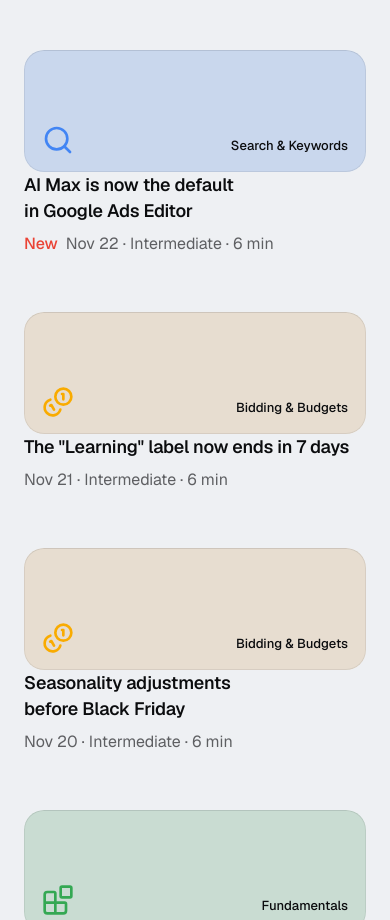
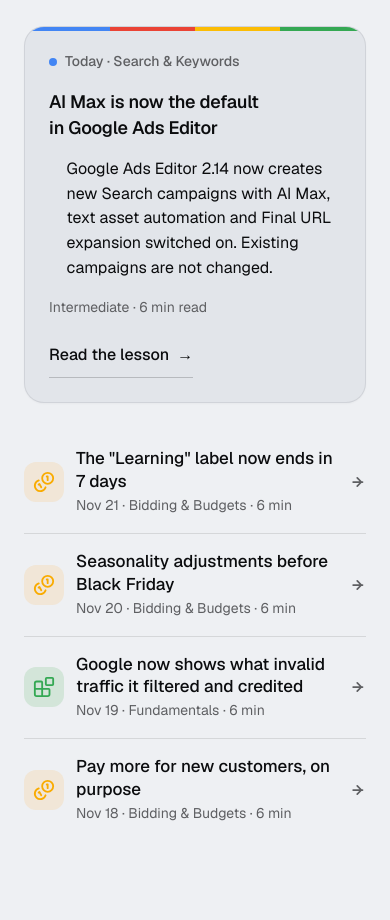
Before and after one commit to youssefyoussef28/google-ads-school, a plain HTML site: page index.html in a window 390 px wide. Shown: the part 1080-2000 px from the top of the page. Drawn offline with nearby package versions, Linux system fonts and the light colour scheme.

Commit message:
Rework latest lessons and fix tablet and phone layouts
Latest lessons is now today's lesson beside a ruled list of the next
five. Below 1280px the sections grow with their content, so the format
cards and the sources diagram no longer leave gaps or overlap the footer.
The logo is four dots in Google's colours.

Co-Authored-By: Claude Opus 5.5 <noreply@anthropic.com>

```diff
--- a/assets/app.js
+++ b/assets/app.js
@@ -63,7 +63,7 @@
         <header class="nav nav--centre">
           <div class="wrap nav__bar">
             <a class="skip-link" href="#top">Skip to content</a>
-            <a class="nav__logo" href="index.html"><span class="mark mark--initial" aria-hidden="true">G</span>Google Ads School</a>
+            <a class="nav__logo" href="index.html"><span class="gs-mark" aria-hidden="true"><i></i><i></i><i></i><i></i></span>Google Ads School</a>
             <nav class="nav__links" aria-label="Main">
               <div class="nav__item"><a class="nav__link" href="index.html#lessons">Latest</a></div>
               <div class="nav__item"><a class="nav__link" href="updates.html"${cur("updates")}>Every lesson</a></div>
@@ -84,7 +84,7 @@
           <div class="wrap">
             <div class="grid">
               <div class="span-6 stack-4">
-                <a class="nav__logo" href="index.html"><span class="mark mark--initial" aria-hidden="true">G</span>Google Ads School</a>
+                <a class="nav__logo" href="index.html"><span class="gs-mark" aria-hidden="true"><i></i><i></i><i></i><i></i></span>Google Ads School</a>
                 <form class="form gs-sub" action="mailto:hello@googleadsschool.example" method="post" enctype="text/plain" data-endpoint="${esc(CONFIG.subscribeEndpoint || "")}" data-sent="You're subscribed. The next lesson arrives tomorrow morning." novalidate>
                   <div class="field"><label for="f-email">Email for the daily lesson</label>
                     <input id="f-email" name="email" type="email" autocomplete="email" inputmode="email" required aria-describedby="f-email-err">
--- a/assets/home.js
+++ b/assets/home.js
@@ -41,14 +41,25 @@
     }
   }
 
-  var grid = document.querySelector("[data-latest]");
-  if (grid && LESSONS.length) {
-    grid.innerHTML = LESSONS.slice(0, 6).map(function (l) {
+  // The lessons section: today's lesson as the featured card, the next five as a ruled list.
+  var feat = document.querySelector(".gs-feature");
+  if (feat && latest) {
+    var ft = track(latest.track);
+    feat.innerHTML =
+      '<span class="gs-feature__top"><span class="gs-dot" style="--tc:' + ft[0] + '"></span><span>' + (latest.date === todayISO ? "Today" : day(latest.date)) + " · " + esc(latest.track) + "</span></span>" +
+      '<h3 class="gs-feature__title">' + esc(latest.title.split(":")[0]) + "</h3>" +
+      (latest.tldr && latest.tldr.length ? '<ul class="gs-feature__tldr">' + latest.tldr.slice(0, 1).map(function (b) { return "<li>" + esc(b) + "</li>"; }).join("") + "</ul>" : "<p>" + esc(latest.summary) + "</p>") +
+      '<span class="gs-feature__meta">' + esc(latest.level) + " · " + latest.minutes + " min read</span>" +
+      '<span class="link gs-feature__go">Read the lesson</span>';
+  }
+  var rows = document.querySelector(".gs-rows");
+  if (rows && LESSONS.length > 1) {
+    rows.innerHTML = LESSONS.slice(1, 6).map(function (l) {
       var t = track(l.track);
-      return '<a class="card card--open card--row span-4 gs-lesson" href="' + url(l) + '" style="--tc:' + t[0] + '">' +
-        '<div class="panel gs-cover"><span class="gs-cover__icon" style="-webkit-mask-image:url(assets/icons/ui-' + t[1] + '.svg);mask-image:url(assets/icons/ui-' + t[1] + '.svg)"></span><span class="gs-cover__track">' + esc(l.track) + "</span></div>" +
-        "<h3>" + esc(l.title.split(":")[0]) + "</h3>" +
-        "<p>" + (l.date === todayISO ? '<span class="gs-new">New</span>' : "") + day(l.date) + " · " + esc(l.level) + " · " + l.minutes + " min</p></a>";
+      return '<li><a class="gs-row" href="' + url(l) + '" style="--tc:' + t[0] + '">' +
+        '<span class="gs-row__icon" aria-hidden="true"><i style="-webkit-mask-image:url(assets/icons/ui-' + t[1] + '.svg);mask-image:url(assets/icons/ui-' + t[1] + '.svg)"></i></span>' +
+        '<span class="gs-row__text"><span class="gs-row__title">' + esc(l.title.split(":")[0]) + '</span><span class="gs-row__meta">' + day(l.date) + " · " + esc(l.track) + " · " + l.minutes + " min</span></span>" +
+        '<svg class="gs-row__arrow" viewBox="0 0 12 12" aria-hidden="true"><path d="M1 6h8M4.5 2.5 8 6l-3.5 3.5" fill="none" stroke="currentColor" stroke-width="1.5" stroke-linecap="round" stroke-linejoin="round"/></svg></a></li>';
     }).join("");
   }
 
--- a/assets/school.css
+++ b/assets/school.css
@@ -107,3 +107,59 @@ html[data-tone="dark"] {
 /* lesson covers: one height for every cover in a row */
 .gs-cover { flex: none !important; height: var(--p-h); min-height: 0; }
 .gs-sub input { width: 100%; }
+
+/* ---------- the logo: four dots in Google's colours beside the name */
+.gs-mark { display: inline-grid; grid-template-columns: 1fr 1fr; gap: 3px; width: 22px; height: 22px; margin-right: 10px; flex: none; vertical-align: -4px; }
+.gs-mark i { border-radius: 50%; }
+.gs-mark i:nth-child(1) { background: #4285f4; } .gs-mark i:nth-child(2) { background: #ea4335; }
+.gs-mark i:nth-child(3) { background: #34a853; } .gs-mark i:nth-child(4) { background: #fbbc05; }
+.nav__logo { display: inline-flex; align-items: center; }
+.footer .nav__logo .gs-mark { width: 0.9em; height: 0.9em; }
+
+/* ---------- latest lessons: today's lesson featured beside a ruled list of the next five */
+.gs-feature { display: flex; flex-direction: column; gap: var(--s-4); padding: var(--s-6); position: relative; overflow: hidden; }
+.gs-feature::before { content: ""; position: absolute; inset: 0 0 auto 0; height: 4px; background: linear-gradient(90deg, #4285f4 0 25%, #ea4335 25% 50%, #fbbc05 50% 75%, #34a853 75%); }
+.gs-feature__top { display: flex; align-items: center; gap: var(--s-2); font-size: 14px; font-weight: 500; color: var(--muted); }
+.gs-dot { width: 8px; height: 8px; border-radius: 50%; background: var(--tc); flex: none; }
+.gs-feature__title { font: var(--display-weight) clamp(26px, 2.4vw, 34px)/1.12 var(--font-display); letter-spacing: var(--display-tracking); }
+.gs-feature__tldr { margin: 0; padding-left: 1.1em; display: grid; gap: var(--s-2); color: var(--ink); }
+.gs-feature__tldr li::marker { color: var(--action); }
+.gs-feature__meta { font-size: 14px; color: var(--muted); margin-top: auto; }
+.gs-feature__go { align-self: flex-start; }
+.gs-rows { list-style: none; margin: 0; padding: 0; display: grid; }
+.gs-rows > li + li { border-top: 1px solid var(--line); }
+.gs-row { display: grid; grid-template-columns: 44px minmax(0, 1fr) 16px; gap: var(--s-4); align-items: center; padding: var(--s-4) var(--s-2); border-radius: var(--r-sm); transition: background .2s; }
+.gs-row:hover { background: color-mix(in oklab, var(--ink) 5%, transparent); }
+.gs-row__icon { width: 44px; height: 44px; border-radius: 12px; display: grid; place-items: center; background: color-mix(in oklab, var(--tc) 16%, var(--bg)); }
+.gs-row__icon i { width: 22px; height: 22px; background: var(--tc); -webkit-mask-position: center; mask-position: center; -webkit-mask-size: contain; mask-size: contain; -webkit-mask-repeat: no-repeat; mask-repeat: no-repeat; }
+.gs-row__text { display: grid; gap: 2px; min-width: 0; }
+.gs-row__title { font: 500 17px/1.35 var(--font-text); }
+.gs-row__meta { font-size: 14px; color: var(--muted); }
+.gs-row__arrow { width: 14px; height: 14px; color: var(--muted); transition: transform .2s, color .2s; }
+.gs-row:hover .gs-row__arrow { transform: translateX(3px); color: var(--action); }
+.gs-latest { align-items: stretch; }
+
+/* ---------- under 1280px the stacked sections grow with what they hold, so nothing is cut or left as a gap */
+@media (max-width: 1279px) {
+  main > section:not(.hero) { height: auto !important; min-height: 0 !important; }
+  main > section:not(.hero) > .wrap { height: auto !important; }
+  main > section:not(.hero) > .wrap > .fill, main > section:not(.hero) .group { flex: none !important; min-height: auto !important; }
+  #inside > .wrap { display: flex; flex-direction: column; row-gap: var(--card-gap); }
+  #inside .gs-ui { width: calc(100% - 48px); max-width: 440px; }
+  #inside .stage > .at-rise { left: 24px; right: 24px; }
+  .gs-dg { min-height: 440px; }
+}
+@media (max-width: 1023px) {
+  .gs-latest > .gs-feature, .gs-latest > .gs-rows { grid-column: 1 / -1; }
+  .gs-rows { margin-top: var(--s-4); }
+  #sources .grid > * { grid-column: 1 / -1; }
+}
+@media (max-width: 639px) {
+  .gs-feature { padding: var(--s-5); }
+  .gs-rows > li:nth-child(n + 5) { display: none; }
+  .gs-row { grid-template-columns: 40px minmax(0, 1fr) 14px; gap: var(--s-3); padding-inline: 0; }
+  .gs-row__icon { width: 40px; height: 40px; }
+  .gs-dg { min-height: 380px; padding: var(--s-3); }
+}
+/* phone: the topic row would wrap into a block of words, so it stays a desktop detail; feature bullets clamp */
+@media (max-width: 639px) { .gs-marquee { display: none; } }
--- a/index.html
+++ b/index.html
@@ -49,10 +49,9 @@
 <link rel="modulepreload" href="assets/moments/marquee-row/moment.js">
 <style>
   /* page CSS: inside the visuals only, and one --p-h per card group */
-  #lessons .panel { --p-h: 112px; }
   #inside .panel { --p-h: 236px; }
-  @media (max-width: 639px) { #lessons .panel { --p-h: 122px; } #inside .panel { --p-h: 170px; } }
-  @media (min-width: 640px) and (max-width: 1279px) { #lessons { --h: 2; } }
+  @media (max-width: 1279px) { #inside .panel { --p-h: 270px; } }
+  @media (max-width: 639px) { #inside .panel { --p-h: 176px; } }
 </style>
 </head>
 <body data-page="index">
@@ -65,7 +64,7 @@
 <header class="nav nav--centre">
   <div class="wrap nav__bar">
     <a class="skip-link" href="#top">Skip to content</a>
-    <a class="nav__logo" href="#top"><span class="mark mark--initial" aria-hidden="true">G</span>Google Ads School</a>
+    <a class="nav__logo" href="#top"><span class="gs-mark" aria-hidden="true"><i></i><i></i><i></i><i></i></span>Google Ads School</a>
     <nav class="nav__links" aria-label="Main">
       <div class="nav__item">
         <a class="nav__link" href="#lessons">Lessons <svg class="chev" viewBox="0 0 12 12" aria-hidden="true"><path d="M3 4.5l3 3 3-3" fill="none" stroke="currentColor" stroke-width="1.5" stroke-linecap="round" stroke-linejoin="round"/></svg></a>
@@ -131,19 +130,22 @@
     </div></div>
   </section>
 
-  <section class="section" id="lessons" style="--hm: 2" aria-labelledby="lessons-h">
+  <section class="section" id="lessons" aria-labelledby="lessons-h">
     <div class="wrap">
       <div class="section-head section-head--split">
         <h2 id="lessons-h">Latest lessons. <span class="muted">One lands every morning.</span></h2>
         <a class="link" href="updates.html">See every lesson</a>
       </div>
-      <div class="grid" data-latest>
-        <!-- six cards, filled from data/index.js by assets/app.js; these are the build-time copy -->
-        <a class="card card--open card--row span-4 gs-lesson" href="lesson.html?l=2026-11-15-data-strength-uplift-metric" style="--tc:#34a853">
-          <div class="panel gs-cover" data-track="Measurement &amp; Tracking"><span class="gs-cover__icon" style="-webkit-mask-image:url(assets/icons/ui-ruler.svg);mask-image:url(assets/icons/ui-ruler.svg)"></span><span class="gs-cover__track">Measurement &amp; Tracking</span></div>
-          <h3>Data Strength Uplift: what the new number tells you</h3>
-          <p>Nov 15 · Intermediate · 8 min</p>
+      <div class="grid grid--top gs-latest" data-latest>
+        <!-- filled from data/index.js by assets/home.js: today's lesson as the featured card, the next five as a list -->
+        <a class="card gs-feature span-6" href="lesson.html" data-today-link>
+          <span class="gs-feature__top"><span class="gs-dot" style="--tc:#34a853"></span><span>Today · Measurement &amp; Tracking</span></span>
+          <h3 class="gs-feature__title">Data Strength Uplift</h3>
+          <ul class="gs-feature__tldr"><li>Google Ads now estimates the share of extra conversions your first-party data setup recovered over the last 14 days.</li></ul>
+          <span class="gs-feature__meta">Intermediate · 6 min read</span>
+          <span class="link gs-feature__go">Read the lesson</span>
         </a>
+        <ol class="gs-rows span-6 start-7"></ol>
       </div>
       <div class="gs-marquee" data-moment="marquee-row" data-moment-opts='{"speed": 32}'>
         <ul class="mo-mq__track" data-edge-free><li>AI Max</li><li>Performance Max</li><li>Smart Bidding</li><li>Customer Match</li><li>Quality Score</li><li>Ads in AI Mode</li><li>Search terms</li><li>Offline conversions</li><li>Demand Gen</li><li>Enhanced conversions</li><li>Broad match</li><li>Ad Rank</li></ul>
@@ -227,7 +229,7 @@
     </div>
   </section>
 
-  <section class="section" id="sources" style="--hm: 2" aria-labelledby="sources-h">
+  <section class="section" id="sources" aria-labelledby="sources-h">
     <div class="wrap">
       <div class="grid grid--top fill">
         <div class="span-5 stack-6">
```
Also changed, not shown: favicon.svg.
